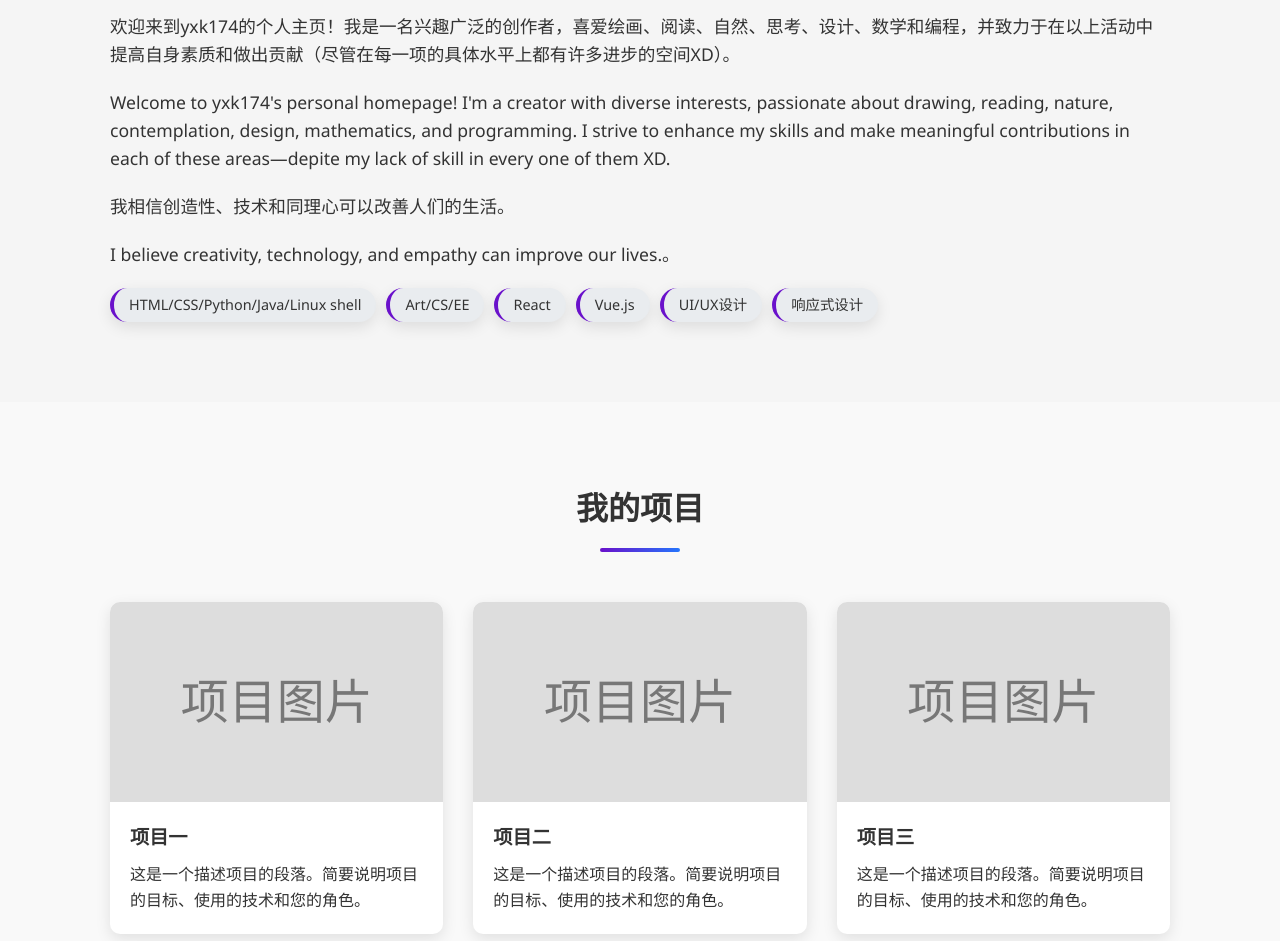
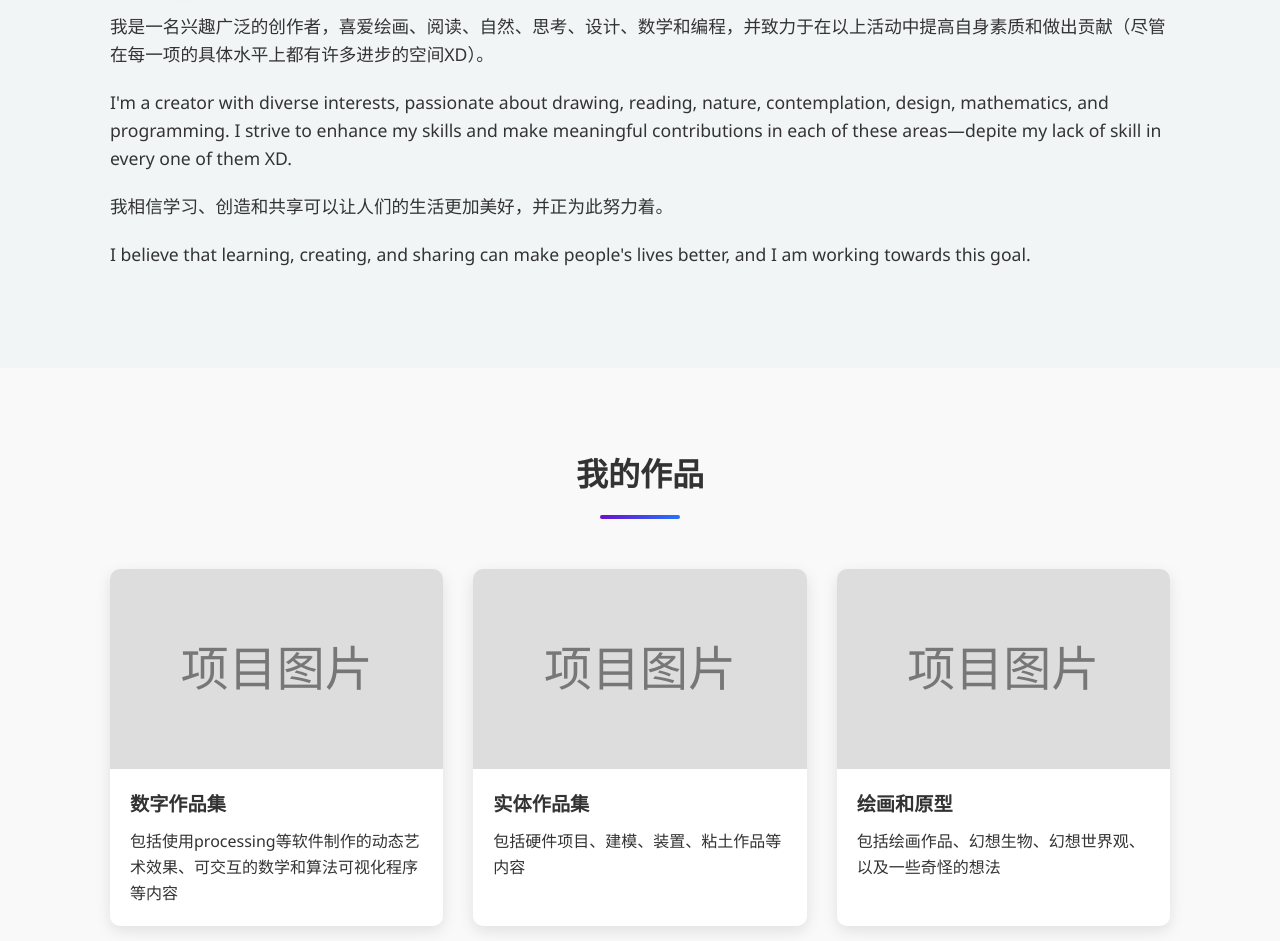
Before and after one commit to yxk174/yxk174.github.io, a plain HTML site: page index.html in a window 1280 px wide. Shown: the part 741-1682 px from the top of the page. Drawn offline with Linux system fonts and the light colour scheme.

Commit message:
Update index.html
edit the color

```diff
--- a/index.html
+++ b/index.html
@@ -4,7 +4,7 @@
     <meta charset="UTF-8">
     <link rel="stylesheet" href="style.css">
     <meta name="viewport" content="width=device-width, initial-scale=1.0">
-    <title>Hello,amigo!</title>
+    <title>Hello,friend!</title>
     <style>
         * {
             margin: 0;
@@ -14,7 +14,7 @@
         }
 
         body {
-            background-color: #f5f5f5;
+            background-color: #f2f5f6;
             color: #333;
             line-height: 1.6;
         }
@@ -26,7 +26,7 @@
         }
 
         header {
-            background: linear-gradient(135deg, #6a11cb 0%, #2575fc 100%);
+            background: linear-gradient(135deg, #175287 0%, #8fb1e7 100%);
             color: white;
             padding: 100px 0;
             text-align: center;
@@ -90,12 +90,7 @@
             flex: 1;
         }
 
-        .skills {
-            display: flex;
-            flex-wrap: wrap;
-            gap: 10px;
-            margin-top: 20px;
-        }
+
 
         .skill {
             background: #e9ecef;
@@ -165,7 +160,7 @@
         }
 
         button {
-            background: #6a11cb;
+            background: #183e9e;
             color: white;
             border: none;
             padding: 12px 25px;
@@ -176,7 +171,7 @@
         }
 
         button:hover {
-            background: #5a0db3;
+            background: #313a69;
         }
 
         footer {
@@ -204,13 +199,12 @@
 <body>
     <header>
         <div class="container">
-            <!-- 替换下面的图片链接为您自己的头像 -->
-            <img src="https://via.placeholder.com/150" alt="个人头像" class="profile-img">
-            <h1>您的姓名</h1>
-            <p class="subtitle">网页开发者 | 设计师 | 创作者</p>
+
+            <h1>欢迎来到yxk174的个人主页！</h1>
+            <p class="subtitle">Welcome to yxk174's personal homepage!</p>
             <div class="social-links">
                 <a href="#" title="GitHub"><i class="fab fa-github"></i></a>
-                <a href="#" title="LinkedIn"><i class="fab fa-linkedin"></i></a>
+                <a href="#" title="Wechat"><i class="fab fa-linkedin"></i></a>
                 <a href="#" title="Twitter"><i class="fab fa-twitter"></i></a>
                 <a href="#" title="Email"><i class="fas fa-envelope"></i></a>
             </div>
@@ -220,20 +214,14 @@
     <section id="about">
         <div class="container">
             <h2 class="section-title">关于我</h2>
+            <img src="https://github.com/yxk174.png" alt="个人头像" class="profile-img">
             <div class="about-content">
                 <div class="about-text">
-                    <p>欢迎来到yxk174的个人主页！我是一名兴趣广泛的创作者，喜爱绘画、阅读、自然、思考、设计、数学和编程，并致力于在以上活动中提高自身素质和做出贡献（尽管在每一项的具体水平上都有许多进步的空间XD）。</p>
-                    <p>Welcome to yxk174's personal homepage! I'm a creator with diverse interests, passionate about drawing, reading, nature, contemplation, design, mathematics, and programming. I strive to enhance my skills and make meaningful contributions in each of these areas—depite my lack of skill in every one of them XD.</p>
-                    <p>我相信创造性、技术和同理心可以改善人们的生活。</p>
-                    <p>I believe creativity, technology, and empathy can improve our lives.。</p>
-                    <div class="skills">
-                        <span class="skill">HTML/CSS/Python/Java/Linux shell</span>
-                        <span class="skill">Art/CS/EE</span>
-                        <span class="skill">React</span>
-                        <span class="skill">Vue.js</span>
-                        <span class="skill">UI/UX设计</span>
-                        <span class="skill">响应式设计</span>
-                    </div>
+                    <p>我是一名兴趣广泛的创作者，喜爱绘画、阅读、自然、思考、设计、数学和编程，并致力于在以上活动中提高自身素质和做出贡献（尽管在每一项的具体水平上都有许多进步的空间XD）。</p>
+                    <p> I'm a creator with diverse interests, passionate about drawing, reading, nature, contemplation, design, mathematics, and programming. I strive to enhance my skills and make meaningful contributions in each of these areas—depite my lack of skill in every one of them XD.</p>
+                    <p>我相信学习、创造和共享可以让人们的生活更加美好，并正为此努力着。</p>
+                    <p>I believe that learning, creating, and sharing can make people's lives better, and I am working towards this goal.</p>
+
                 </div>
             </div>
         </div>
@@ -241,29 +229,35 @@
 
     <section id="projects" style="background: #f9f9f9;">
         <div class="container">
-            <h2 class="section-title">我的项目</h2>
+            <h2 class="section-title">我的作品</h2>
             <div class="projects-grid">
                 <div class="project-card">
                     <div class="project-img">项目图片</div>
                     <div class="project-content">
-                        <h3 class="project-title">项目一</h3>
-                        <p>这是一个描述项目的段落。简要说明项目的目标、使用的技术和您的角色。</p>
+                        <h3 class="project-title">数字作品集</h3>
+                        <p>包括使用processing等软件制作的动态艺术效果、可交互的数学和算法可视化程序等内容</p>
                     </div>
                 </div>
                 <div class="project-card">
                     <div class="project-img">项目图片</div>
                     <div class="project-content">
-                        <h3 class="project-title">项目二</h3>
-                        <p>这是一个描述项目的段落。简要说明项目的目标、使用的技术和您的角色。</p>
+                        <h3 class="project-title">实体作品集</h3>
+                        <p>包括硬件项目、建模、装置、粘土作品等内容</p>
                     </div>
                 </div>
                 <div class="project-card">
                     <div class="project-img">项目图片</div>
                     <div class="project-content">
-                        <h3 class="project-title">项目三</h3>
-                        <p>这是一个描述项目的段落。简要说明项目的目标、使用的技术和您的角色。</p>
+                        <h3 class="project-title">绘画和原型</h3>
+                        <p>包括绘画作品、幻想生物、幻想世界观、以及一些奇怪的想法</p>
                     </div>
                 </div>
+                <div class="project-card">
+                    <div class="project-img">项目图片</div>
+                    <div class="project-content">
+                        <h3 class="project-title">文章</h3>
+                        <p>包括每日一题、技术文章、大模型工具测评、小说、自学心得等</p>
+                    </div>
             </div>
         </div>
     </section>
@@ -293,12 +287,12 @@
 
     <footer>
         <div class="container">
-            <p>&copy; 2023 yxk174. 保留所有权利.</p>
+            <p>&copy; 2025 yxk174. 保留所有权利.</p>
         </div>
     </footer>
 
     <!-- Font Awesome 图标库 -->
-    <script src="https://kit.fontawesome.com/a076d05399.js" crossorigin="anonymous"></script>
+    <!-- <script src="https://kit.fontawesome.com/a076d05399.js" crossorigin="anonymous"></script>-->
 
     <script>
         // 简单的表单提交处理
```
